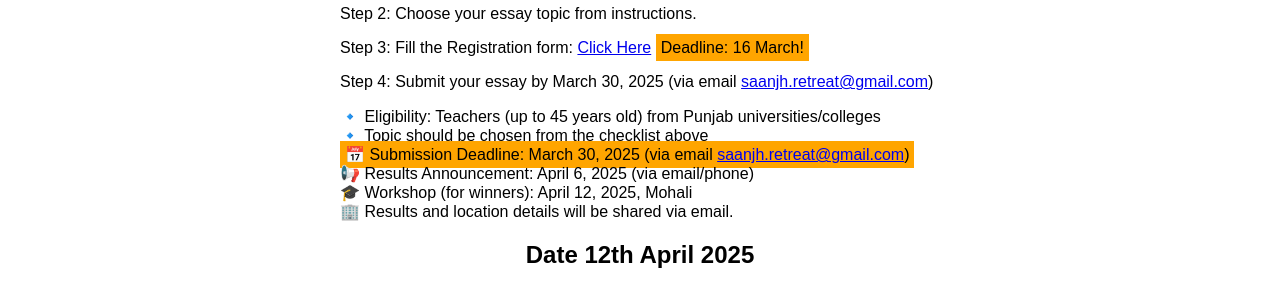
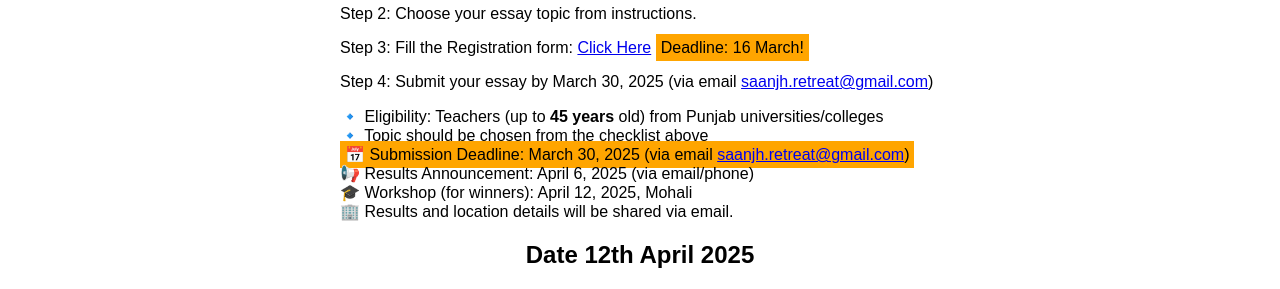
Before and after one commit to saanjh-org/saanjh-org.github.io, a Jekyll site: the page built from retreat.md, in a window 1280 px wide and 1362 px high. Shown: the part 841-1130 px from the top of the window. Built offline with Jekyll 4.4.1, drawn with Linux system fonts in a browser that asks for light colours.

Commit message:
bold the age limit

```diff
--- a/retreat.md
+++ b/retreat.md
@@ -42,7 +42,7 @@ Step 1: Please read the complete instructions in checklist: <a href="https://www
 <p>Step 3: Fill the Registration form: <a href="https://tinyurl.com/saanjh-retreat-form">Click Here</a> <span style="background-color:orange; padding: 5px;">Deadline: 16 March!</span></p>
 <p>Step 4: Submit your essay by March 30, 2025 (via email <a href="mailto:saanjh.retreat@gmail.com">saanjh.retreat@gmail.com</a>)</p>
 
-🔹 Eligibility: Teachers (up to 45 years old) from Punjab universities/colleges<br/>
+🔹 Eligibility: Teachers (up to <b>45 years</b> old) from Punjab universities/colleges<br/>
 🔹 Topic should be chosen from the checklist above<br/>
 
 <span style="background-color:orange; padding: 5px;">📅 Submission Deadline: March 30, 2025 (via email <a href="mailto:saanjh.retreat@gmail.com">saanjh.retreat@gmail.com</a>)</span><br/>
```
